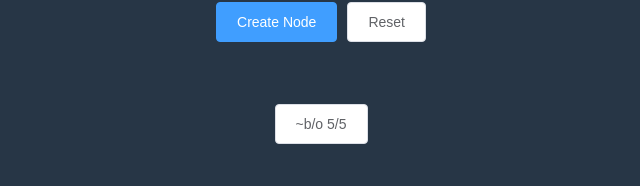
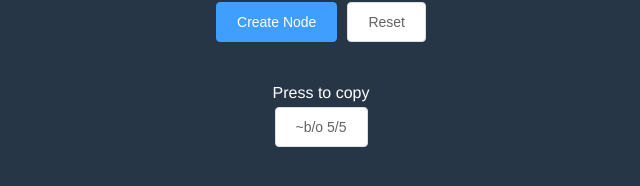
Before and after one commit to merlinbr/poe-currency-node-generator, a Vue app: page / in a window 1280 px wide. Both pictures are taken after typing "5", "5" into the empty fields and a click on the button "Create Node". Shown: the part 374-560 px from the top of the page, without its empty margins (319-959 px from the left). Built offline with nearby package versions, Linux system fonts and the light colour scheme.

Commit message:
remove main element and add "Press to copy" text to add information to the node button

```diff
--- a/src/App.vue
+++ b/src/App.vue
@@ -5,15 +5,14 @@
 				<h2>Poe Currency Node Generator</h2>
 			</el-header>
 			<CurrencyForm></CurrencyForm>
-			<el-main v-if="formData">
-				<el-row :gutter="20">
-					<el-col align="center" class="grid-content">
+			<el-row :gutter="20" v-if="formData">
+				Press to copy
+				<el-col align="center" class="grid-content">
 					<el-button id="node-btn" @click="copyToClipboard">
-							{{ node }}
-						</el-button>
-					</el-col>
-				</el-row>
-			</el-main>
+						{{ node }}
+					</el-button>
+				</el-col>
+			</el-row>
 		</el-container>
 	</div>
 </template>
@@ -100,4 +99,8 @@
 		margin-left: auto;
 		margin-right: auto;
 	}
+
+	#node-btn {
+		margin-top: 5px;
+	}
 </style>
```
